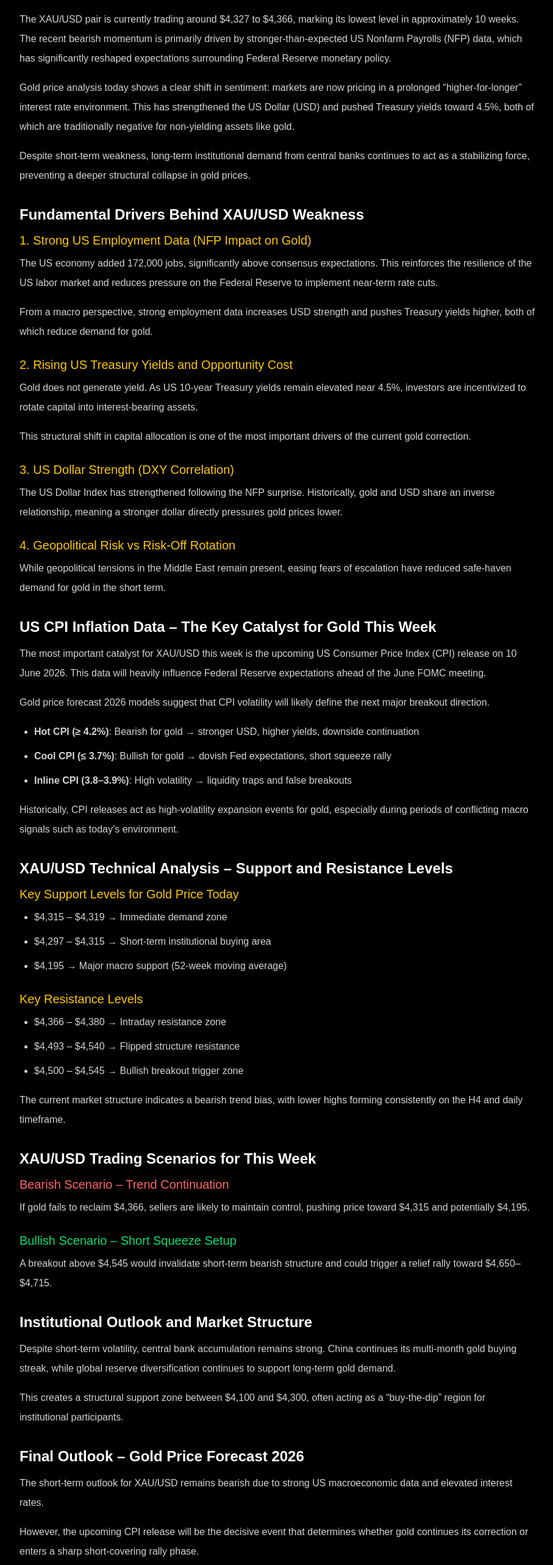
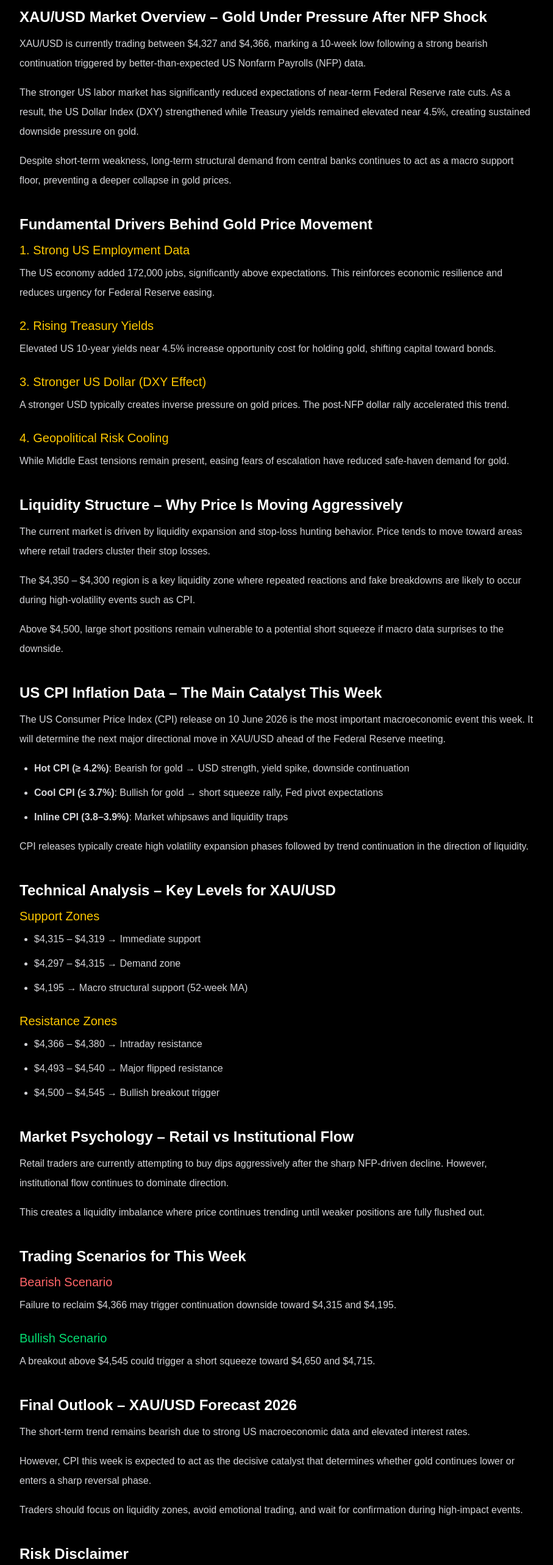
Before and after one commit to CSOoi1181/gold-trader-hub, a Next.js app: page /analysis/gold-analysis-2026-06-08 in a window 1280 px wide. Shown: the part 220-2786 px from the top of the page at 61% size, without its empty margins (184-1091 px from the left). Built offline with nearby package versions, Linux system fonts and the light colour scheme.

Commit message:
Revise Daily gold update 8 June 2026

```diff
--- a/app/analysis/gold-analysis-2026-06-08/page.tsx
+++ b/app/analysis/gold-analysis-2026-06-08/page.tsx
@@ -4,16 +4,16 @@ import RelatedArticles from "@/app/components/RelatedArticles";
 export const metadata = {
   title: "Gold Analysis Today | XAUUSD Forecast 8 June 2026 – CPI Week Setup",
   description:
-    "XAU/USD analysis for 8 June 2026. Gold trades near 10-week lows after strong US NFP data. Full breakdown of CPI outlook, Fed expectations, support and resistance levels, and trading scenarios.",
+    "XAU/USD analysis for 8 June 2026. Gold trades near 10-week lows after strong US NFP data. Full breakdown of CPI outlook, Fed expectations, liquidity zones, and trading strategy.",
 };
 
 const articleSchema = {
   "@context": "https://schema.org",
   "@type": "Article",
   headline:
-    "Gold Analysis Today (8 June 2026): XAU/USD Forecast – CPI Week Volatility, NFP Shock Impact & Key Levels",
+    "Gold Analysis Today (8 June 2026): XAU/USD Forecast – CPI Week Volatility, Liquidity Zones & Market Structure",
   description:
-    "XAU/USD analysis for 8 June 2026. Gold trades near 10-week lows after strong US NFP data. Full breakdown of CPI outlook, Fed expectations, support and resistance levels, and trading scenarios.",
+    "XAU/USD analysis for 8 June 2026. Gold trades near 10-week lows after strong US NFP data. Full breakdown of CPI outlook, Fed expectations, liquidity zones, and trading strategy.",
   image: "https://gold-trader-hub.vercel.app/og-image.jpg",
   author: {
     "@type": "Organization",
@@ -39,6 +39,7 @@ const articleSchema = {
 export default function GoldAnalysisArticle() {
   return (
     <main className="min-h-screen bg-black text-white">
+
       <script
         type="application/ld+json"
         dangerouslySetInnerHTML={{
@@ -50,217 +51,192 @@ export default function GoldAnalysisArticle() {
 
         {/* TITLE */}
         <h1 className="text-4xl font-bold text-yellow-400 mb-4">
-          Gold Analysis Today (8 June 2026): XAU/USD Forecast – CPI Week Setup After NFP Shock
+          Gold Analysis Today (8 June 2026): XAU/USD Forecast – CPI Week, Liquidity Zones & NFP Shock Impact
         </h1>
 
         <p className="text-zinc-400 mb-8">
-          Published on 8 June 2026 | XAUUSD Forecast, Gold Price Analysis, CPI Impact Trading Strategy
+          Published on 8 June 2026 | XAUUSD Forecast | Gold Price Analysis | CPI Trading Setup
         </p>
 
-        <div className="space-y-8 text-zinc-300 leading-8">
+        <div className="space-y-10 text-zinc-300 leading-8">
 
-          {/* INTRO */}
+          {/* ================= MARKET OVERVIEW ================= */}
           <section>
             <h2 className="text-2xl font-semibold text-white mb-3">
               XAU/USD Market Overview – Gold Under Pressure After NFP Shock
             </h2>
 
             <p>
-              The XAU/USD pair is currently trading around $4,327 to $4,366, marking its lowest level in approximately 10 weeks.
-              The recent bearish momentum is primarily driven by stronger-than-expected US Nonfarm Payrolls (NFP) data,
-              which has significantly reshaped expectations surrounding Federal Reserve monetary policy.
+              XAU/USD is currently trading between $4,327 and $4,366, marking a 10-week low following a strong bearish continuation
+              triggered by better-than-expected US Nonfarm Payrolls (NFP) data.
             </p>
 
             <p className="mt-4">
-              Gold price analysis today shows a clear shift in sentiment: markets are now pricing in a prolonged
-              “higher-for-longer” interest rate environment. This has strengthened the US Dollar (USD) and pushed
-              Treasury yields toward 4.5%, both of which are traditionally negative for non-yielding assets like gold.
+              The stronger US labor market has significantly reduced expectations of near-term Federal Reserve rate cuts.
+              As a result, the US Dollar Index (DXY) strengthened while Treasury yields remained elevated near 4.5%,
+              creating sustained downside pressure on gold.
             </p>
 
             <p className="mt-4">
-              Despite short-term weakness, long-term institutional demand from central banks continues to act as a stabilizing force,
-              preventing a deeper structural collapse in gold prices.
+              Despite short-term weakness, long-term structural demand from central banks continues to act as a macro support floor,
+              preventing a deeper collapse in gold prices.
             </p>
           </section>
 
-          {/* MACRO DRIVERS */}
+          {/* ================= MACRO DRIVERS ================= */}
           <section>
             <h2 className="text-2xl font-semibold text-white mb-3">
-              Fundamental Drivers Behind XAU/USD Weakness
+              Fundamental Drivers Behind Gold Price Movement
             </h2>
 
-            <h3 className="text-xl text-yellow-400 mb-2">
-              1. Strong US Employment Data (NFP Impact on Gold)
-            </h3>
+            <h3 className="text-xl text-yellow-400 mb-2">1. Strong US Employment Data</h3>
             <p>
-              The US economy added 172,000 jobs, significantly above consensus expectations.
-              This reinforces the resilience of the US labor market and reduces pressure on the Federal Reserve
-              to implement near-term rate cuts.
+              The US economy added 172,000 jobs, significantly above expectations. This reinforces economic resilience
+              and reduces urgency for Federal Reserve easing.
+            </p>
+
+            <h3 className="text-xl text-yellow-400 mt-6 mb-2">2. Rising Treasury Yields</h3>
+            <p>
+              Elevated US 10-year yields near 4.5% increase opportunity cost for holding gold, shifting capital toward bonds.
+            </p>
+
+            <h3 className="text-xl text-yellow-400 mt-6 mb-2">3. Stronger US Dollar (DXY Effect)</h3>
+            <p>
+              A stronger USD typically creates inverse pressure on gold prices. The post-NFP dollar rally accelerated this trend.
+            </p>
+
+            <h3 className="text-xl text-yellow-400 mt-6 mb-2">4. Geopolitical Risk Cooling</h3>
+            <p>
+              While Middle East tensions remain present, easing fears of escalation have reduced safe-haven demand for gold.
+            </p>
+          </section>
+
+          {/* ================= LIQUIDITY + MARKET STRUCTURE ================= */}
+          <section>
+            <h2 className="text-2xl font-semibold text-white mb-3">
+              Liquidity Structure – Why Price Is Moving Aggressively
+            </h2>
+
+            <p>
+              The current market is driven by liquidity expansion and stop-loss hunting behavior.
+              Price tends to move toward areas where retail traders cluster their stop losses.
             </p>
 
             <p className="mt-4">
-              From a macro perspective, strong employment data increases USD strength and pushes Treasury yields higher,
-              both of which reduce demand for gold.
-            </p>
-
-            <h3 className="text-xl text-yellow-400 mt-6 mb-2">
-              2. Rising US Treasury Yields and Opportunity Cost
-            </h3>
-            <p>
-              Gold does not generate yield. As US 10-year Treasury yields remain elevated near 4.5%,
-              investors are incentivized to rotate capital into interest-bearing assets.
+              The $4,350 – $4,300 region is a key liquidity zone where repeated reactions and fake breakdowns are likely to occur
+              during high-volatility events such as CPI.
             </p>
 
             <p className="mt-4">
-              This structural shift in capital allocation is one of the most important drivers of the current gold correction.
-            </p>
-
-            <h3 className="text-xl text-yellow-400 mt-6 mb-2">
-              3. US Dollar Strength (DXY Correlation)
-            </h3>
-            <p>
-              The US Dollar Index has strengthened following the NFP surprise.
-              Historically, gold and USD share an inverse relationship, meaning a stronger dollar directly pressures gold prices lower.
-            </p>
-
-            <h3 className="text-xl text-yellow-400 mt-6 mb-2">
-              4. Geopolitical Risk vs Risk-Off Rotation
-            </h3>
-            <p>
-              While geopolitical tensions in the Middle East remain present, easing fears of escalation have reduced
-              safe-haven demand for gold in the short term.
+              Above $4,500, large short positions remain vulnerable to a potential short squeeze if macro data surprises to the downside.
             </p>
           </section>
 
-          {/* CPI SECTION */}
+          {/* ================= CPI SECTION ================= */}
           <section>
             <h2 className="text-2xl font-semibold text-white mb-3">
-              US CPI Inflation Data – The Key Catalyst for Gold This Week
+              US CPI Inflation Data – The Main Catalyst This Week
             </h2>
 
             <p>
-              The most important catalyst for XAU/USD this week is the upcoming US Consumer Price Index (CPI) release on 10 June 2026.
-              This data will heavily influence Federal Reserve expectations ahead of the June FOMC meeting.
+              The US Consumer Price Index (CPI) release on 10 June 2026 is the most important macroeconomic event this week.
+              It will determine the next major directional move in XAU/USD ahead of the Federal Reserve meeting.
+            </p>
+
+            <ul className="list-disc ml-6 mt-4 space-y-2">
+              <li><b>Hot CPI (≥ 4.2%)</b>: Bearish for gold → USD strength, yield spike, downside continuation</li>
+              <li><b>Cool CPI (≤ 3.7%)</b>: Bullish for gold → short squeeze rally, Fed pivot expectations</li>
+              <li><b>Inline CPI (3.8–3.9%)</b>: Market whipsaws and liquidity traps</li>
+            </ul>
+
+            <p className="mt-4">
+              CPI releases typically create high volatility expansion phases followed by trend continuation in the direction of liquidity.
+            </p>
+          </section>
+
+          {/* ================= TECHNICAL ================= */}
+          <section>
+            <h2 className="text-2xl font-semibold text-white mb-3">
+              Technical Analysis – Key Levels for XAU/USD
+            </h2>
+
+            <h3 className="text-xl text-yellow-400 mb-2">Support Zones</h3>
+            <ul className="list-disc ml-6 space-y-2">
+              <li>$4,315 – $4,319 → Immediate support</li>
+              <li>$4,297 – $4,315 → Demand zone</li>
+              <li>$4,195 → Macro structural support (52-week MA)</li>
+            </ul>
+
+            <h3 className="text-xl text-yellow-400 mt-6 mb-2">Resistance Zones</h3>
+            <ul className="list-disc ml-6 space-y-2">
+              <li>$4,366 – $4,380 → Intraday resistance</li>
+              <li>$4,493 – $4,540 → Major flipped resistance</li>
+              <li>$4,500 – $4,545 → Bullish breakout trigger</li>
+            </ul>
+          </section>
+
+          {/* ================= MARKET PSYCHOLOGY ================= */}
+          <section>
+            <h2 className="text-2xl font-semibold text-white mb-3">
+              Market Psychology – Retail vs Institutional Flow
+            </h2>
+
+            <p>
+              Retail traders are currently attempting to buy dips aggressively after the sharp NFP-driven decline.
+              However, institutional flow continues to dominate direction.
             </p>
 
             <p className="mt-4">
-              Gold price forecast 2026 models suggest that CPI volatility will likely define the next major breakout direction.
-            </p>
-
-            <ul className="list-disc ml-6 mt-4 space-y-2">
-              <li><b>Hot CPI (≥ 4.2%)</b>: Bearish for gold → stronger USD, higher yields, downside continuation</li>
-              <li><b>Cool CPI (≤ 3.7%)</b>: Bullish for gold → dovish Fed expectations, short squeeze rally</li>
-              <li><b>Inline CPI (3.8–3.9%)</b>: High volatility → liquidity traps and false breakouts</li>
-            </ul>
-
-            <p className="mt-4">
-              Historically, CPI releases act as high-volatility expansion events for gold,
-              especially during periods of conflicting macro signals such as today’s environment.
+              This creates a liquidity imbalance where price continues trending until weaker positions are fully flushed out.
             </p>
           </section>
 
-          {/* TECHNICAL */}
+          {/* ================= TRADING SCENARIOS ================= */}
           <section>
             <h2 className="text-2xl font-semibold text-white mb-3">
-              XAU/USD Technical Analysis – Support and Resistance Levels
+              Trading Scenarios for This Week
             </h2>
 
-            <h3 className="text-xl text-yellow-400 mb-2">
-              Key Support Levels for Gold Price Today
-            </h3>
-            <ul className="list-disc ml-6 space-y-2">
-              <li>$4,315 – $4,319 → Immediate demand zone</li>
-              <li>$4,297 – $4,315 → Short-term institutional buying area</li>
-              <li>$4,195 → Major macro support (52-week moving average)</li>
-            </ul>
+            <h3 className="text-xl text-red-400 mb-2">Bearish Scenario</h3>
+            <p>
+              Failure to reclaim $4,366 may trigger continuation downside toward $4,315 and $4,195.
+            </p>
 
-            <h3 className="text-xl text-yellow-400 mt-6 mb-2">
-              Key Resistance Levels
-            </h3>
-            <ul className="list-disc ml-6 space-y-2">
-              <li>$4,366 – $4,380 → Intraday resistance zone</li>
-              <li>$4,493 – $4,540 → Flipped structure resistance</li>
-              <li>$4,500 – $4,545 → Bullish breakout trigger zone</li>
-            </ul>
-
-            <p className="mt-4">
-              The current market structure indicates a bearish trend bias,
-              with lower highs forming consistently on the H4 and daily timeframe.
+            <h3 className="text-xl text-green-400 mt-6 mb-2">Bullish Scenario</h3>
+            <p>
+              A breakout above $4,545 could trigger a short squeeze toward $4,650 and $4,715.
             </p>
           </section>
 
-          {/* SCENARIOS */}
+          {/* ================= OUTLOOK ================= */}
           <section>
             <h2 className="text-2xl font-semibold text-white mb-3">
-              XAU/USD Trading Scenarios for This Week
+              Final Outlook – XAU/USD Forecast 2026
             </h2>
 
-            <h3 className="text-xl text-red-400 mb-2">
-              Bearish Scenario – Trend Continuation
-            </h3>
             <p>
-              If gold fails to reclaim $4,366, sellers are likely to maintain control,
-              pushing price toward $4,315 and potentially $4,195.
+              The short-term trend remains bearish due to strong US macroeconomic data and elevated interest rates.
             </p>
 
-            <h3 className="text-xl text-green-400 mt-6 mb-2">
-              Bullish Scenario – Short Squeeze Setup
-            </h3>
-            <p>
-              A breakout above $4,545 would invalidate short-term bearish structure
-              and could trigger a relief rally toward $4,650–$4,715.
+            <p className="mt-4">
+              However, CPI this week is expected to act as the decisive catalyst that determines whether gold continues lower
+              or enters a sharp reversal phase.
+            </p>
+
+            <p className="mt-4">
+              Traders should focus on liquidity zones, avoid emotional trading, and wait for confirmation during high-impact events.
             </p>
           </section>
 
-          {/* INSTITUTIONAL */}
-          <section>
-            <h2 className="text-2xl font-semibold text-white mb-3">
-              Institutional Outlook and Market Structure
-            </h2>
-
-            <p>
-              Despite short-term volatility, central bank accumulation remains strong.
-              China continues its multi-month gold buying streak, while global reserve diversification
-              continues to support long-term gold demand.
-            </p>
-
-            <p className="mt-4">
-              This creates a structural support zone between $4,100 and $4,300,
-              often acting as a “buy-the-dip” region for institutional participants.
-            </p>
-          </section>
-
-          {/* CONCLUSION */}
-          <section>
-            <h2 className="text-2xl font-semibold text-white mb-3">
-              Final Outlook – Gold Price Forecast 2026
-            </h2>
-
-            <p>
-              The short-term outlook for XAU/USD remains bearish due to strong US macroeconomic data
-              and elevated interest rates.
-            </p>
-
-            <p className="mt-4">
-              However, the upcoming CPI release will be the decisive event that determines whether gold continues its correction
-              or enters a sharp short-covering rally phase.
-            </p>
-
-            <p className="mt-4">
-              Traders should prioritize risk management, avoid over-leveraging,
-              and wait for confirmation around major liquidity zones.
-            </p>
-          </section>
-
-          {/* DISCLAIMER */}
+          {/* ================= DISCLAIMER ================= */}
           <section>
             <h2 className="text-2xl font-semibold text-white mb-3">
               Risk Disclaimer
             </h2>
 
             <p>
-              This content is for educational and informational purposes only.
-              It does not constitute financial advice. Trading leveraged instruments like XAU/USD carries high risk.
+              This content is for educational purposes only and does not constitute financial advice.
+              Trading leveraged products like XAU/USD carries risk of loss.
             </p>
           </section>
 
```
